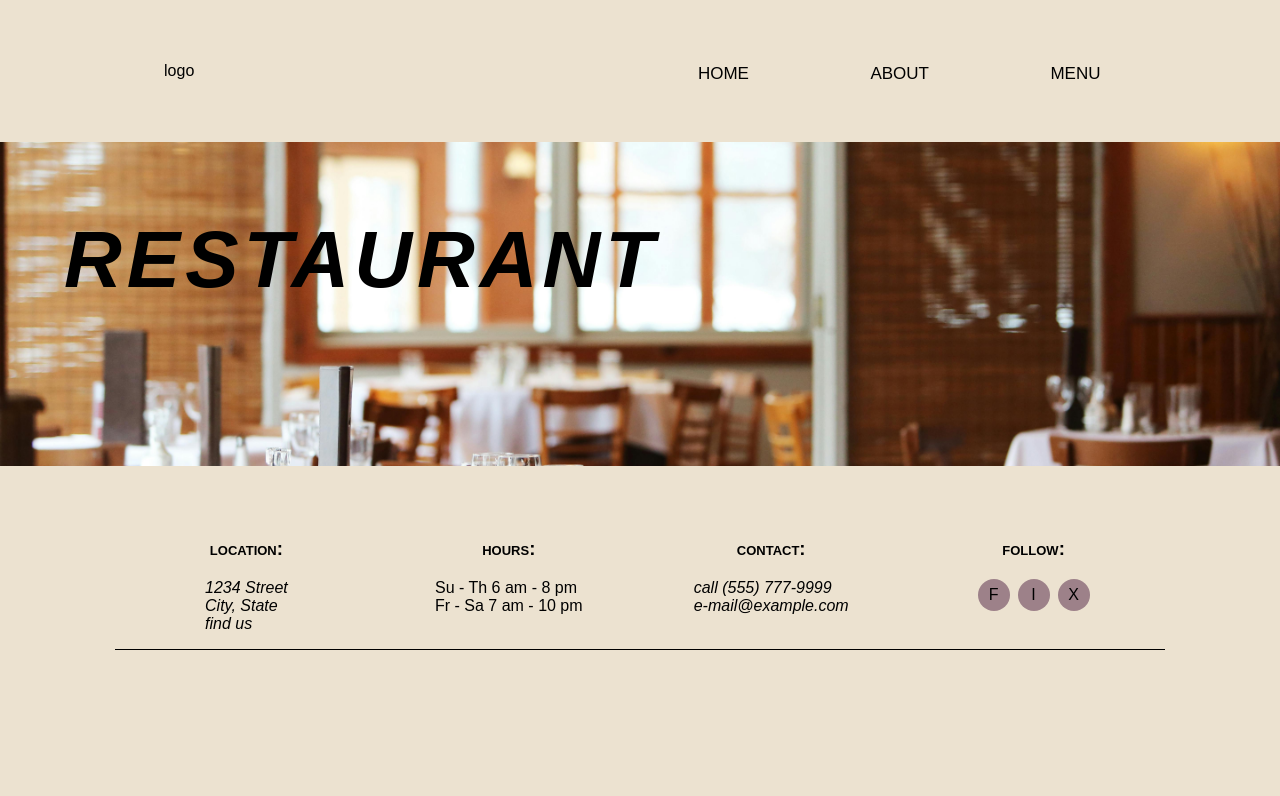
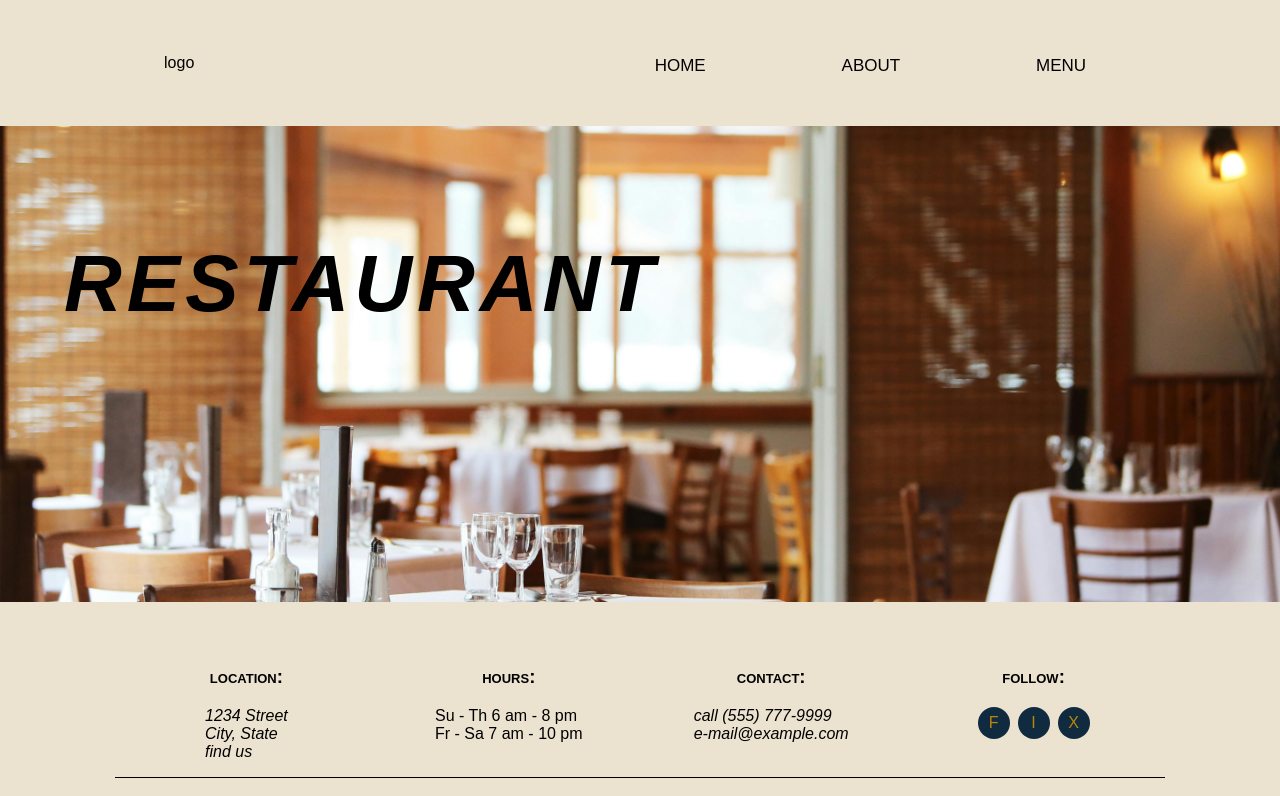
Before and after one commit to Anna-4444/restaurant, a website built with webpack: page src/template.html in a window 1280 px wide. Built offline with nearby package versions, Linux system fonts and the light colour scheme.

Commit message:
change color scheme and padding

```diff
--- a/src/about-styles.css
+++ b/src/about-styles.css
@@ -1,6 +1,7 @@
 .aboutMainStyles {
-    background-color: #252d29;
+    background-color: #102b3f;
     color: darkgoldenrod;
+    padding: 4em 0em;
 }
 
 .aboutContentStyles {
--- a/src/home-styles.css
+++ b/src/home-styles.css
@@ -4,3 +4,10 @@
     background-position: center;
     padding: 4.5em 0em 10em 0em;
 }
+
+/***tablets***/
+@media only screen and (min-width: 768px) {
+    .homeMainStyles {
+        padding: 7em 0em 17em 0em;
+    }
+}
--- a/src/menu-styles.css
+++ b/src/menu-styles.css
@@ -1,6 +1,7 @@
 .menuMainStyles {
     background-color: #102b3f;
     color: darkgoldenrod;
+    padding: 4em 0em;
 }
 
 .menuContentStyles {
--- a/src/styles.css
+++ b/src/styles.css
@@ -48,7 +48,7 @@ main {
     width: 100%;
     display: flex;
     justify-content: center;
-    padding: 3.5em 0px;
+    padding: 3em 0px;
 }
 
 header {
@@ -86,7 +86,7 @@ header nav {
     display: flex;
     justify-content: space-evenly;
     flex-wrap: wrap;
-    width: 55%;
+    width: 60%;
 }
 
 nav button {
@@ -129,10 +129,14 @@ footer .social-links p {
     display: flex;
     justify-content: center;
     align-items: center;
-    background-color: #9d8189;
+    background-color: #102b3f;
     border-radius: 50%;
     height: 2em;
     width: 2em;
+}
+
+footer .social-links p a {
+    color: darkgoldenrod;
 }
 
 
```
